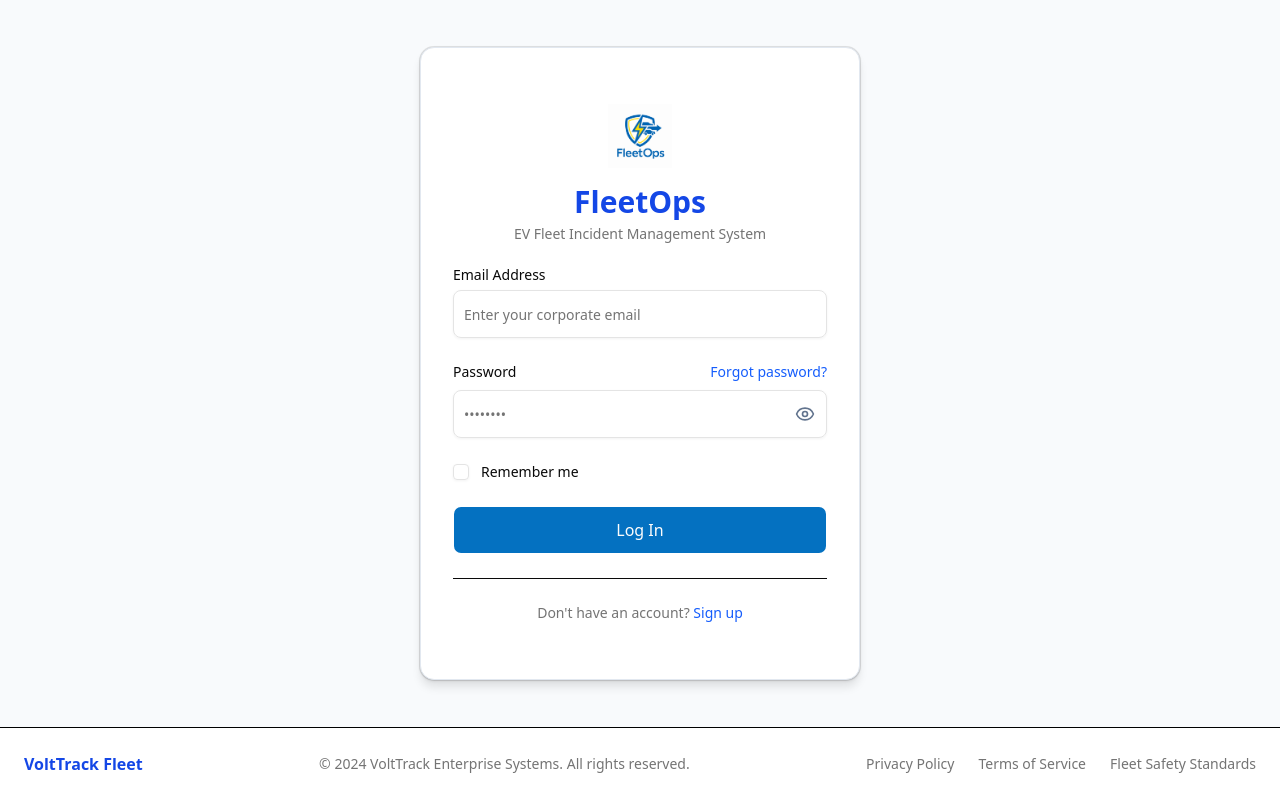
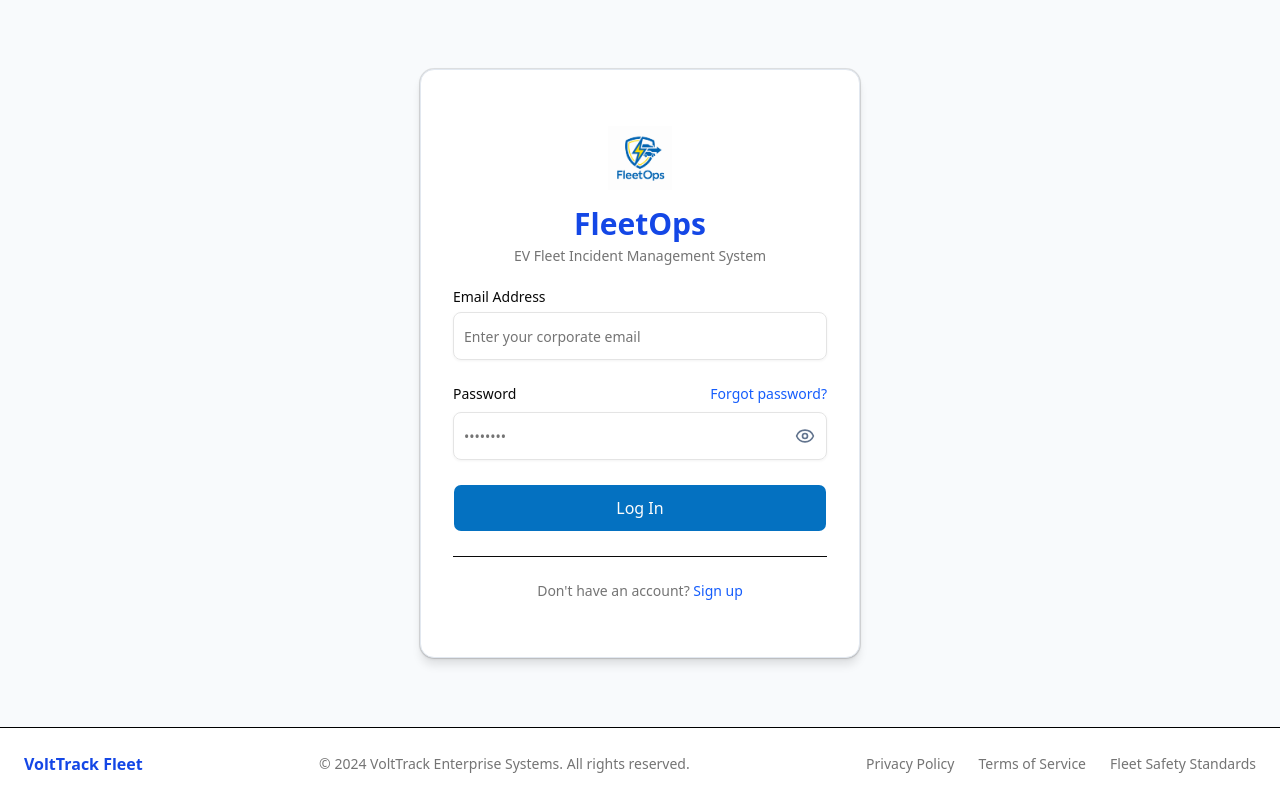
Before and after one commit to Visalini-TYN/EV-Fleet-Incident-Management, a React (Vite) app in the folder frontend/: page /login in a window 1280 px wide. Built offline with nearby package versions, Linux system fonts and the light colour scheme; no server answers.

Commit message:
fix: comment out remember me checkbox section in LoginPage

```diff
--- a/frontend/src/features/auth/pages/LoginPage.tsx
+++ b/frontend/src/features/auth/pages/LoginPage.tsx
@@ -175,7 +175,7 @@
               </div>
 
               {/* Remember */}
-              <div className="flex items-center space-x-3">
+              {/* <div className="flex items-center space-x-3">
                 <Checkbox
                   id="remember"
                   checked={rememberMe}
@@ -188,7 +188,7 @@
                 >
                   Remember me
                 </Label>
-              </div>
+              </div> */}
 
               {/* Submit */}
               <Button
```
